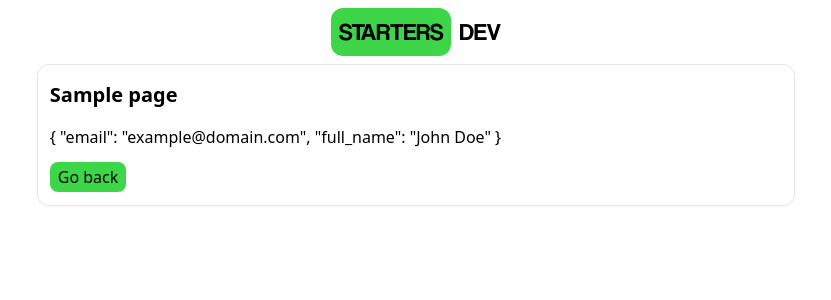
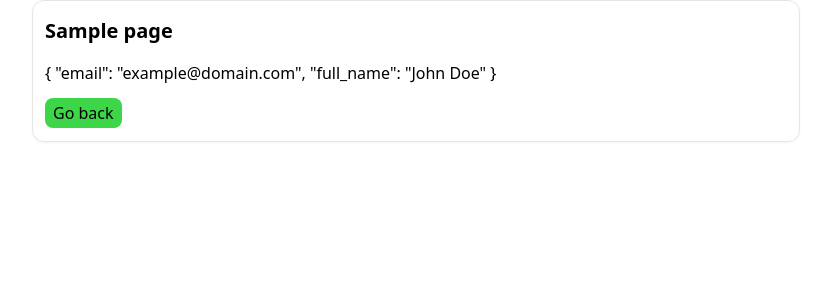
Before and after one commit to starters-dev/starters.dev-website, a Next.js app: page /sample in a window 1280 px wide. Shown: the top 300 px of the page, without its empty margins (224-1055 px from the left). Built offline with nearby package versions, Linux system fonts and the light colour scheme.

Commit message:
container changes

```diff
--- a/components/Container.tsx
+++ b/components/Container.tsx
@@ -1,11 +1,10 @@
 import Head from "next/head";
-import { Header } from "./Header";
 
 type ContainerProps = {
   title: string;
 };
 export const Container: React.FC<ContainerProps> = ({ children, title }) => {
-  const _title = title + " | NextJS + TailwindCSS starter";
+  const _title = title + " | Starters for developers and entrepreneurs";
 
   return (
     <>
@@ -14,12 +13,8 @@ export const Container: React.FC<ContainerProps> = ({ children, title }) => {
         <link rel="icon" href="/favicon.ico" />
       </Head>
 
-      <div className="container p-2 mx-auto min-w-[382px]">
-        <div className="flex flex-col">
-          <Header />
-
-          {children}
-        </div>
+      <div className="container mx-auto min-w-[382px]">
+        <div className="flex flex-col">{children}</div>
       </div>
     </>
   );
--- a/pages/index.tsx
+++ b/pages/index.tsx
@@ -1,8 +1,9 @@
 import Script from "next/script";
+import { Container } from "../components/Container";
 
 const IndexPage = () => {
   return (
-    <div>
+    <Container title="Main page">
       <section className="px-2 py-12 bg-white md:px-0">
         <div className="container items-center max-w-6xl px-8 mx-auto xl:px-5">
           <div className="flex flex-wrap items-center sm:-mx-3">
@@ -121,7 +122,7 @@ const IndexPage = () => {
       </section>
 
       <Script src="https://cdnjs.cloudflare.com/ajax/libs/alpinejs/2.8.0/alpine.js" />
-    </div>
+    </Container>
   );
 };
 
```
